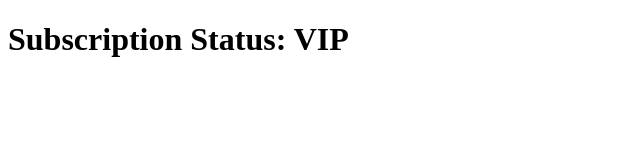
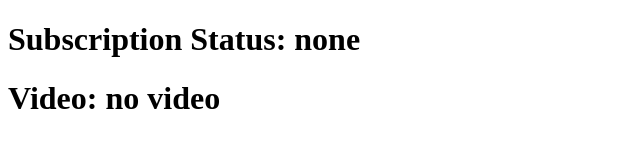
Before and after one commit to NchlR/Javascript-Practice, a plain HTML site: page index.html in a window 1280 px wide. Shown: the whole page, without its empty margins (0-640 px from the left). Drawn offline with Linux system fonts and the light colour scheme.

Commit message:
Complete

```diff
--- a/app.js
+++ b/app.js
@@ -1,9 +1,10 @@
-const statusref = document.querySelector('.status')
+const statusref = document.querySelector(".status");
+const videoref = document.querySelector(".video");
 
 function getSubscriptionStatus() {
   return new Promise((resolve, reject) => {
     setTimeout(() => {
-      resolve("VIP");
+      resolve("none");
     }, 2000);
   });
 }
@@ -11,21 +12,25 @@ function getSubscriptionStatus() {
 function getVideo(subscriptionStatus) {
   return new Promise((resolve, reject) => {
     if (subscriptionStatus === "VIP") {
-    resolve("show video")
+      resolve("show video");
+    } else if (subscriptionStatus === "FREE") {
+      resolve("show trailer");
+    } else {
+      reject("no video");
     }
-    else if (subscriptionStatus === "FREE") {
-    resolve("show trailer")
-    }
-    else {
-    reject("no video")
-    }
-  })
+  });
 }
 
 async function main() {
   const status = await getSubscriptionStatus();
   statusref.innerHTML = status;
-  console.log(await getVideo(status));
+
+  try {
+    console.log(await getVideo(status));
+  }
+  catch (e) {
+    console.log(e);
+    videoref.innerHTML = e;
+  }
 }
-
 main();
--- a/index.html
+++ b/index.html
@@ -10,5 +10,6 @@
 
 <body>
     <h1>Subscription Status: <span class="status"></span></h1>
+    <h1>Video: <span class="video"></span></h1>
 </body>
 </html>
```
